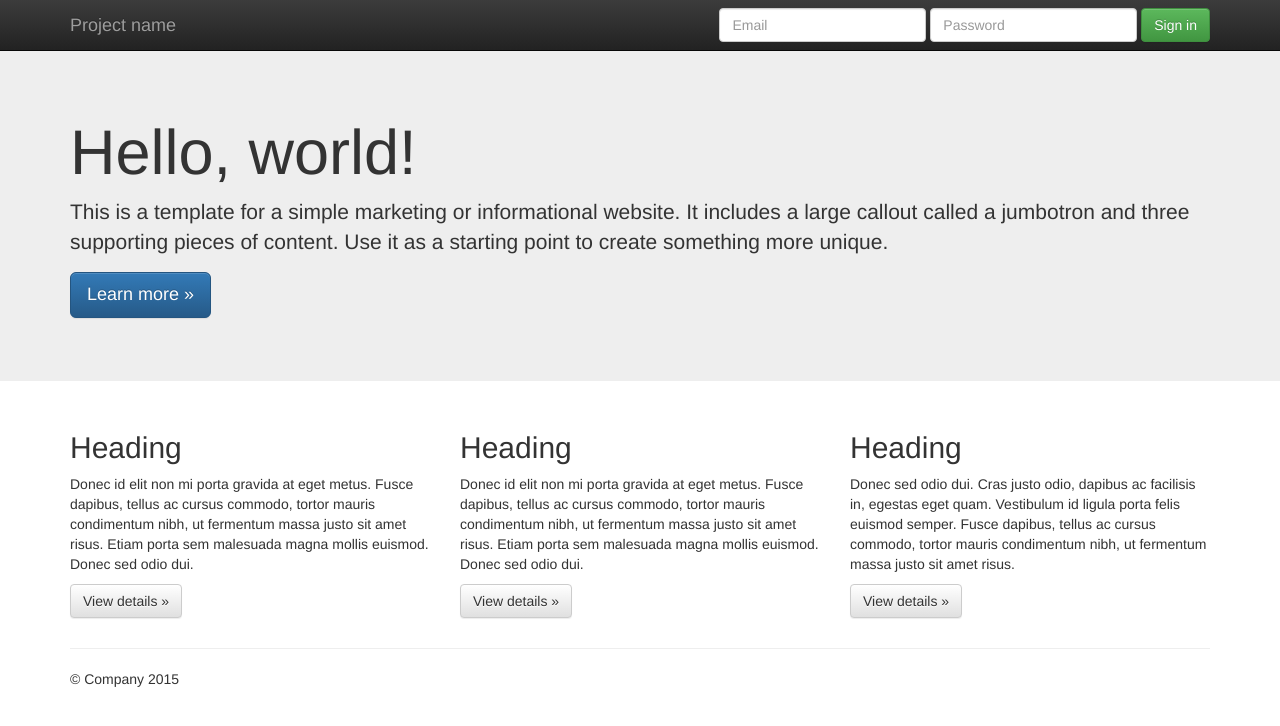
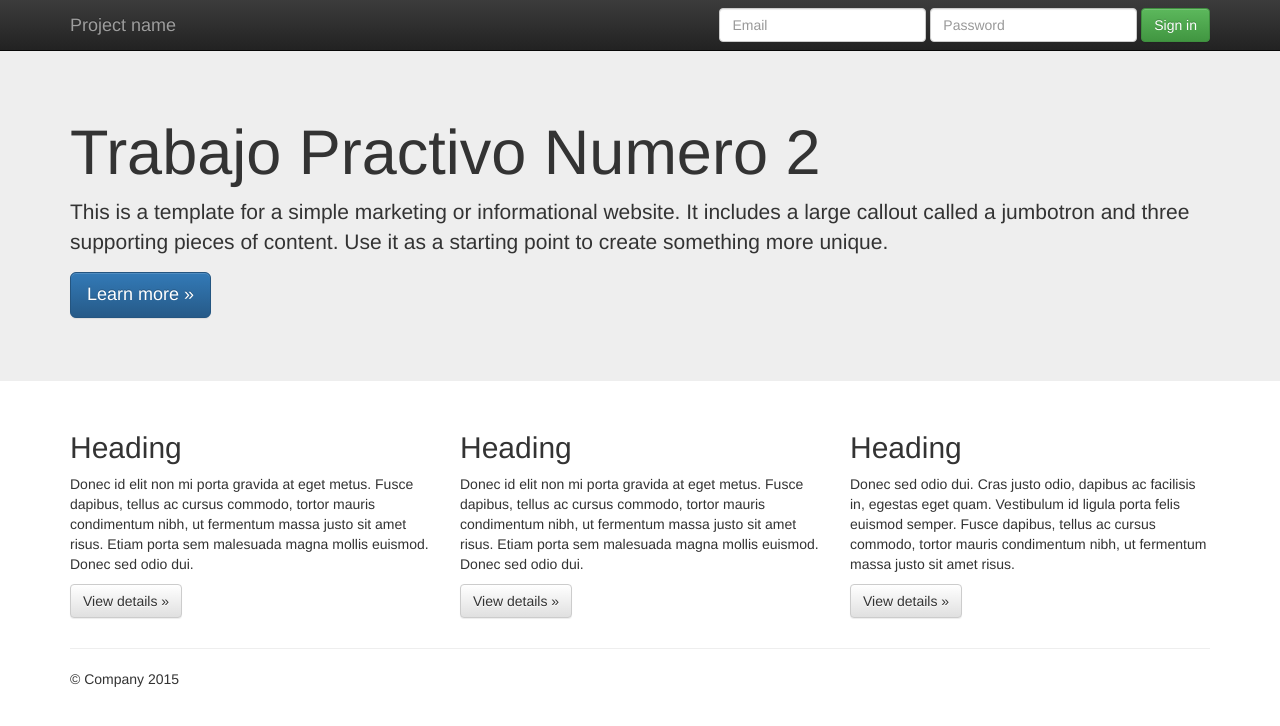
Before and after one commit to ralvesc/Trabajo2_Rodrigo_Alvarez, a plain HTML site: page index.html in a window 1280 px wide. Drawn offline with nearby package versions, Linux system fonts and the light colour scheme.

Commit message:
Se cambia titulo de index.html

```diff
--- a/index.html
+++ b/index.html
@@ -55,7 +55,7 @@
     <!-- Main jumbotron for a primary marketing message or call to action -->
     <div class="jumbotron">
       <div class="container">
-        <h1>Hello, world!</h1>
+        <h1>Trabajo Practivo Numero 2</h1>
         <p>This is a template for a simple marketing or informational website. It includes a large callout called a jumbotron and three supporting pieces of content. Use it as a starting point to create something more unique.</p>
         <p><a class="btn btn-primary btn-lg" href="#" role="button">Learn more &raquo;</a></p>
       </div>
```
